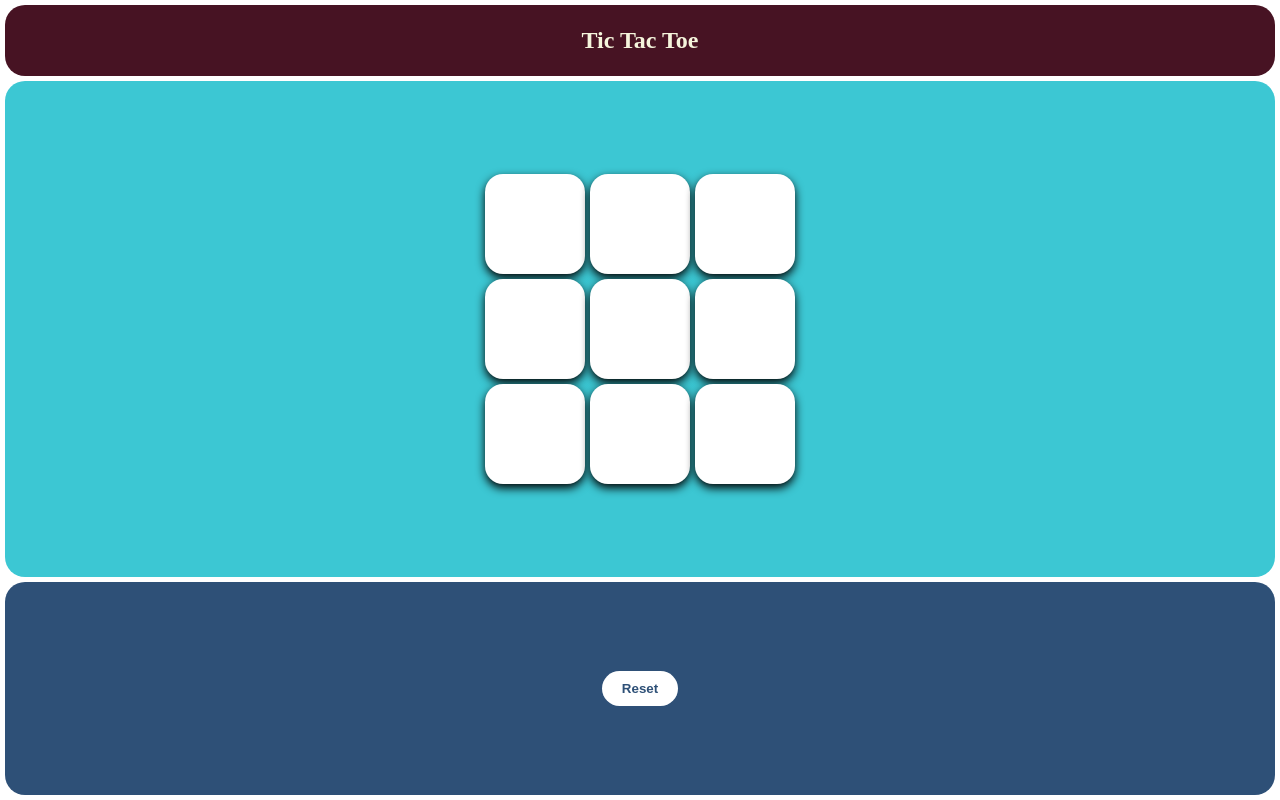
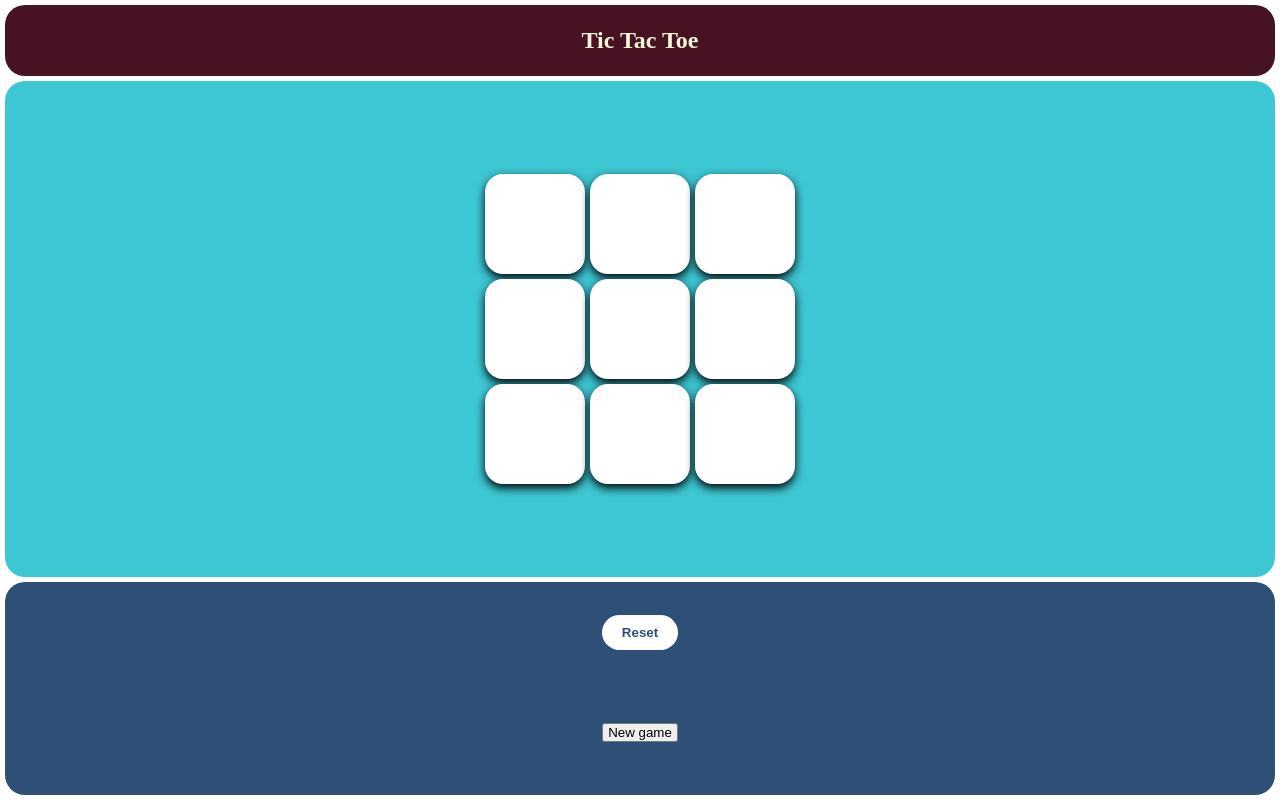
Before and after one commit to abhinav1392004/Tik-Tak-game, a plain HTML site: page index.html in a window 1280 px wide. Drawn offline with Linux system fonts and the light colour scheme.

Commit message:
added fevicon

```diff
--- a/index.html
+++ b/index.html
@@ -5,6 +5,7 @@
     <meta name="viewport" content="width=device-width, initial-scale=1.0">
     <title>Tick-Tack-Toe</title>
     <link rel="stylesheet" href="style.css">
+    <link rel="icon" href="my-img.ico" type="image/x-icon">
 </head>
 <body>
     <div class="container">
@@ -23,7 +24,8 @@
             <button class="box"></button>
         </div>
         <div class="footer">
-            <button class="reset-btn">Reset</button>
+            <button id="reset-btn">Reset</button>
+            <button id="newGame-btn">New game</button>
         </div>
     </div>
     <script src="app.js"></script>
--- a/style.css
+++ b/style.css
@@ -52,8 +52,9 @@ html, body{
     border-radius: 20px;
     justify-content: center;
     align-items: center;
+    grid-template-rows: repeat(2, 100px);
 }
-.reset-btn{
+#reset-btn{
     background-color: #ffffff;
     color: #2E5077;
     border: none;
@@ -66,7 +67,10 @@ html, body{
     transition: transform 0.6s;
     perspective: 1000px;
 }
-.reset-btn:hover{
+#newGame-btn{
+
+}
+#reset-btn:hover{
     transform: rotateY(180deg);
     background-color: #7bd1c8;
     color: white;
```
Also changed, not shown: my-img.ico (added).
